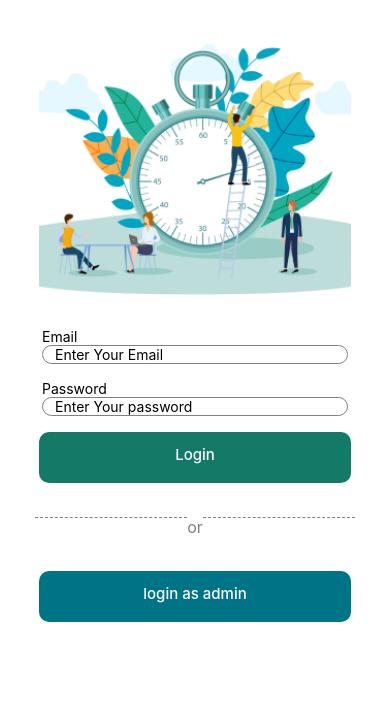
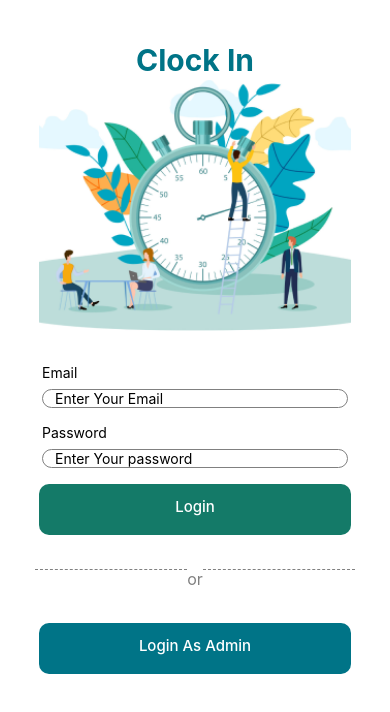
Before and after one commit to OXAYR/Clockin-Amt-Native, a React Native app: screen / in a window 390 px wide. Shown: the top 712 px of the page. Built offline with nearby package versions, Linux system fonts and the light colour scheme.

Commit message:
made the clock in landing page

```diff
--- a/App.js
+++ b/App.js
@@ -4,7 +4,7 @@ import Login from './src/Screens/LoginScreen/Index';
 
 const App = () => {
   return (
-    <View>
+    <View style={{backgroundColor: 'white'}}>
       <Login />
     </View>
   );
--- a/src/Components/Input.js
+++ b/src/Components/Input.js
@@ -9,7 +9,7 @@ const Input = ({placeholder, label, onInputText, isPassword}) => {
   return (
     <>
       <View style={styles.inputFieldBox}>
-        <Text>{label ? label : 'label'}</Text>
+        <Text style={styles.label}>{label ? label : 'label'}</Text>
         <TextInput
           style={styles.inputField}
           placeholder={placeholder}
@@ -35,4 +35,7 @@ const styles = StyleSheet.create({
     marginHorizontal: heightPercentageToDP(5),
     marginVertical: heightPercentageToDP(1),
   },
+  label: {
+    marginBottom: heightPercentageToDP(1),
+  },
 });
--- a/src/Screens/LoginScreen/Index.js
+++ b/src/Screens/LoginScreen/Index.js
@@ -8,6 +8,7 @@ import CustomText from '../../Components/CustomText';
 const Login = () => {
   return (
     <SafeAreaView style={style.loginWrapper}>
+      <CustomText text="Clock In" style={style.title} />
       <View style={style.loginImageWrapper}>
         <Image
           style={style.loginImage}
@@ -28,7 +29,7 @@ const Login = () => {
           <View style={style.orDashedBorder}></View>
         </View>
         <Button
-          buttonText="login as admin"
+          buttonText="Login As Admin"
           buttonStyle={style.adminButtonStyle}
         />
       </View>
--- a/src/Screens/LoginScreen/styles.js
+++ b/src/Screens/LoginScreen/styles.js
@@ -8,7 +8,12 @@ export const style = StyleSheet.create({
   loginWrapper: {
     flexDirection: 'column',
     marginVertical: heightPercentageToDP('5%'),
-    backgroundColor: 'white',
+  },
+  title: {
+    fontSize: 30,
+    fontWeight: '700',
+    color: '#007487',
+    textAlign: 'center',
   },
   loginImageWrapper: {
     flexDirection: 'row',
```
